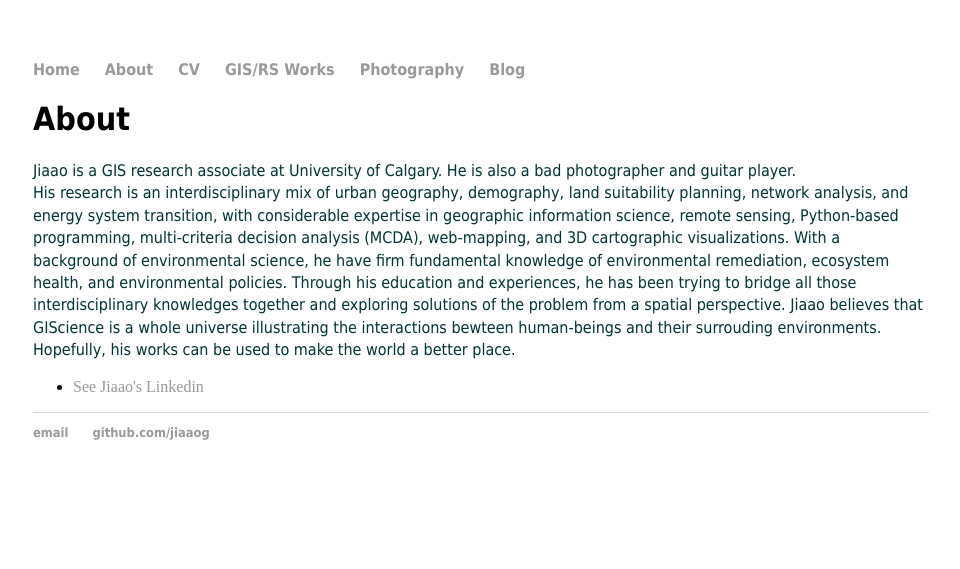
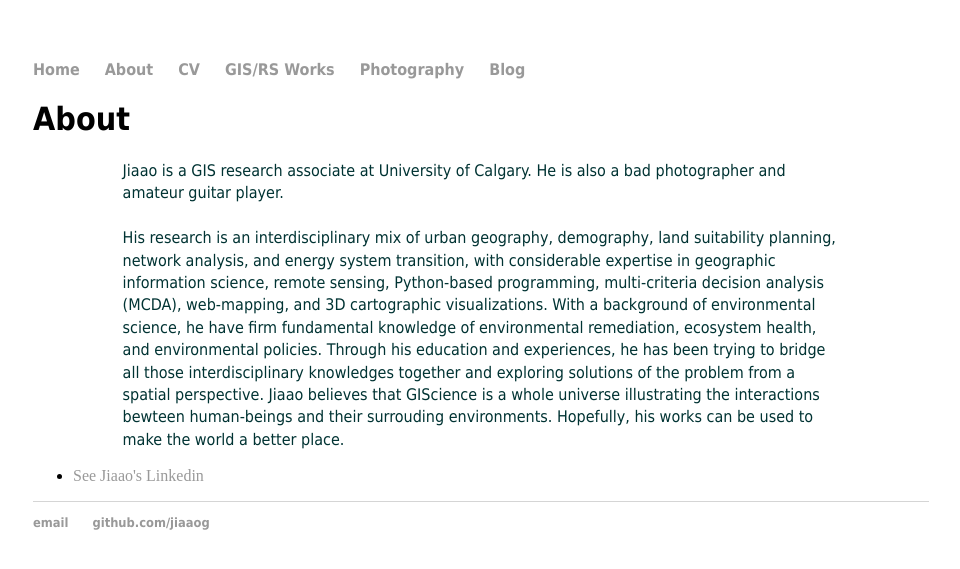
Before and after one commit to jiaaog/jiaaog.github.io, a Jekyll site: the page built from about/index.html, in a window 1280 px wide. Shown: the top 569 px of the page, without its empty margins (159-1119 px from the left). Built offline with Jekyll 4.4.1, drawn with Linux system fonts in a browser that asks for light colours.

Commit message:
Update index.html

```diff
--- a/about/index.html
+++ b/about/index.html
@@ -4,12 +4,13 @@ title: About Jiaao
 ---
 		<div class="about">
 			<h1>About</h1>
-			<p>
-                        Jiaao is a GIS research associate at University of Calgary. He is also a bad photographer and guitar player.<br />
+			<p style="margin-left: 10%; margin-right: 10%;">
+                        Jiaao is a GIS research associate at University of Calgary. He is also a bad photographer and amateur guitar player.<br>
+			<br>
                         His research is an interdisciplinary mix of urban geography, demography, land suitability planning, network analysis, and energy system transition, with considerable expertise in geographic information science, remote sensing, Python-based programming, multi-criteria decision analysis (MCDA), web-mapping, and 3D cartographic visualizations. With a background of environmental science, he have firm fundamental knowledge of environmental remediation, ecosystem health, and environmental policies. Through his education and experiences, he has been trying to bridge all those interdisciplinary knowledges together and exploring solutions of the problem from a spatial perspective. Jiaao believes that GIScience is a whole universe illustrating the interactions bewteen human-beings and their surrouding environments. Hopefully, his works can be used to make the world a better place.
                         </p>
 
 			<ul class="contacts">
-				<li><a href="www.linkedin.com/in/jiaao-guo-5464b8b7"> See Jiaao's Linkedin</a></li>
+				<li><a href="http://www.linkedin.com/in/jiaao-guo-5464b8b7"> See Jiaao's Linkedin</a></li>
 				</ul>
 		</div>
```
